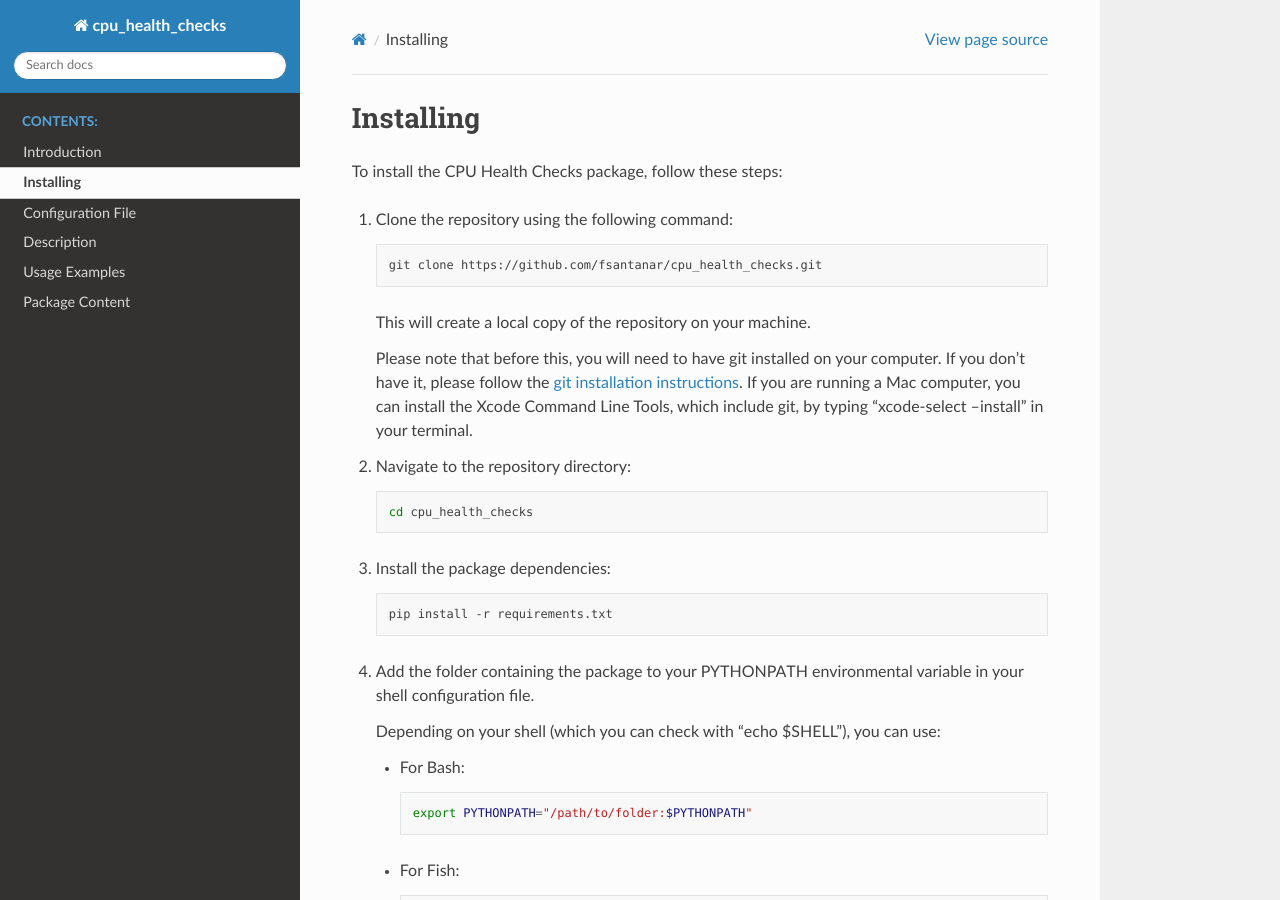
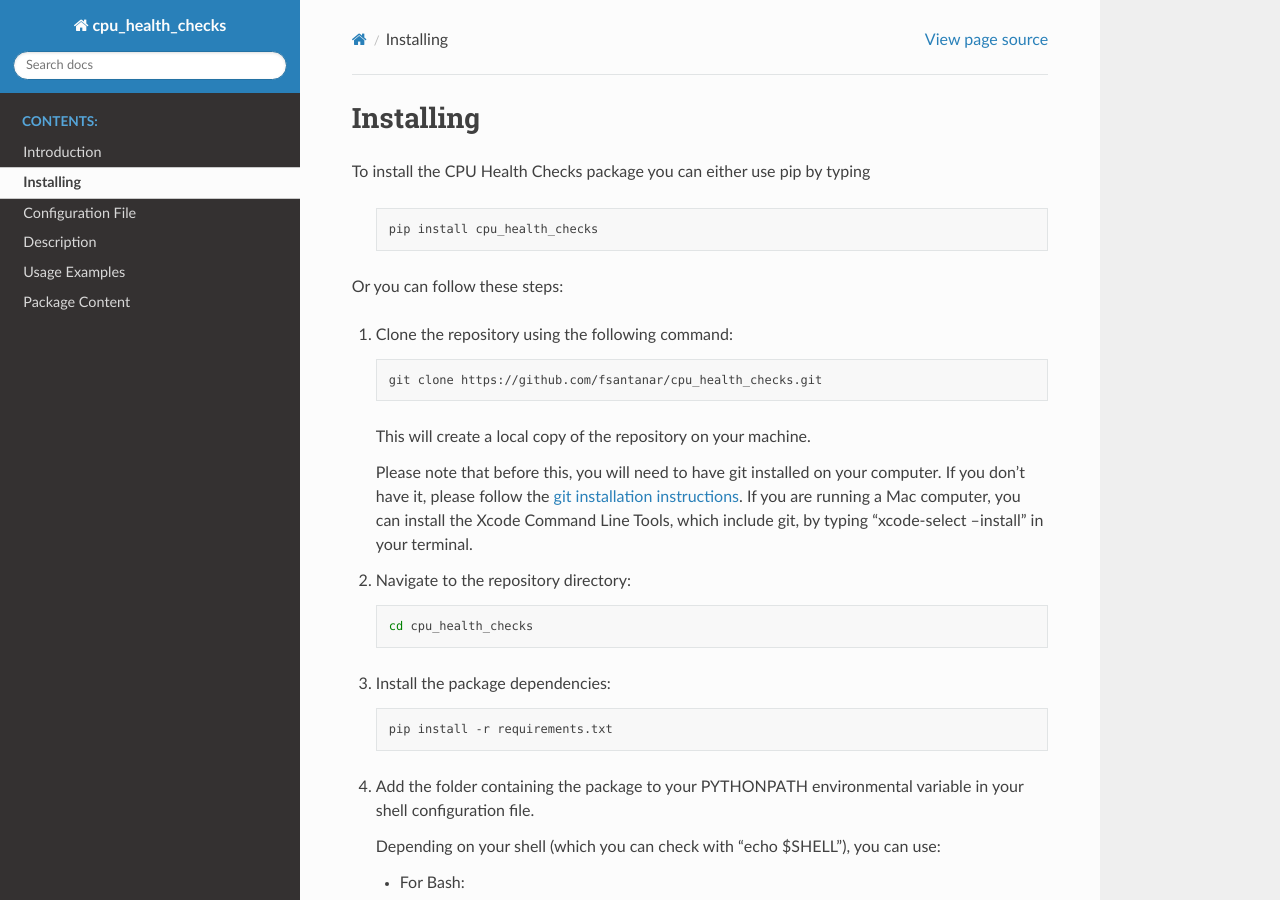
Before and after one commit to fsantanar/cpu_health_checks, a Sphinx documentation site: the page built from docs/sphinx/Installing.rst, in a window 1280 px wide and 900 px high. Built offline with Sphinx 7.4.7 and the Read the Docs theme 2.0.0, drawn with Linux system fonts in a browser that asks for light colours.

```diff
--- a/docs/sphinx/Description.rst
+++ b/docs/sphinx/Description.rst
@@ -13,13 +13,15 @@ Preparation
 -----------
 
 First we need to make sure that the modules of cpu_health_checks are available for us.
-For that we need to either pip install the cpu_health_checks package, or git clone the cpu_health_checks repo. If you clone the repo you can run the modules from the folder containing the cpu_health_checks package, or you can add that folder to your PYTHONPATH (See the `Installing Section <https://cpu-health-checks.readthedocs.io/en/latest/Installing.html>`_. for instructions on how to do that.) for instructions on how to do that. and run the modules from any folder, which is recommended.
+For that we need to either pip install the cpu_health_checks package, or git clone the cpu_health_checks repo. If you clone the repo you can run the modules from the folder containing the cpu_health_checks package, or you can add that folder to your PYTHONPATH (See the `Installing Section <https://cpu-health-checks.readthedocs.io/en/latest/Installing.html>`_. for instructions on how to do that) and run the modules from any folder, which is recommended.
 
 Then make sure that the configuration file exists and has a main key containing all the necessary input parameters. Then check that the config_file and config_mode values are correct either by using the default values in CPUCheck.__init__, or explicitly defining them when calling CPUCheck() or main().
 
 Finally make sure that the logs folder exists and is properly defined in the logs_folder parameter, either in the configuration file or defining it explicitly when calling CPUCheck() or main().
 
 If you have cloned the git repo and are running the modules from the package folder, the provided configuration file and the logs folder will correspond to the default values defined by default in the config_file, and logs_folder parameters, so you don't need to worry about those unless you want to change them.
+
+If you have pip installed the cpu_health_checks package you would be able to import it using statements like `import cpu_health_checks.cpu_health as cpu_health`, `import cpu_health_checks.utilities as utilities`, and `import cpu_health_checks.tests.test_checks as test_checks`. If you have git cloned the package you would also be able to run the main module directly by doing "python path/to/cpu_health_package/cpu_health.py" replacing "path/to/cpu_health_package/" with the actual package where the package is located.
 
 General Flow/Usage
 ------------------
--- a/docs/sphinx/Installing.rst
+++ b/docs/sphinx/Installing.rst
@@ -1,7 +1,13 @@
 Installing
 ==========
 
-To install the CPU Health Checks package, follow these steps:
+To install the CPU Health Checks package you can either use pip by typing
+
+   .. code-block:: bash
+
+      pip install cpu_health_checks
+
+Or you can follow these steps:
 
 1. Clone the repository using the following command:
 
--- a/docs/sphinx/Usage_Examples.rst
+++ b/docs/sphinx/Usage_Examples.rst
@@ -31,7 +31,7 @@ those at at call time, as it is shown in the example.
 
 .. code-block:: bash
 
-   python cpu_health.py
+   python -i cpu_health.py
 
 .. code-block:: python
 
```
Also changed, not shown: README.md (+19 -11 lines).
